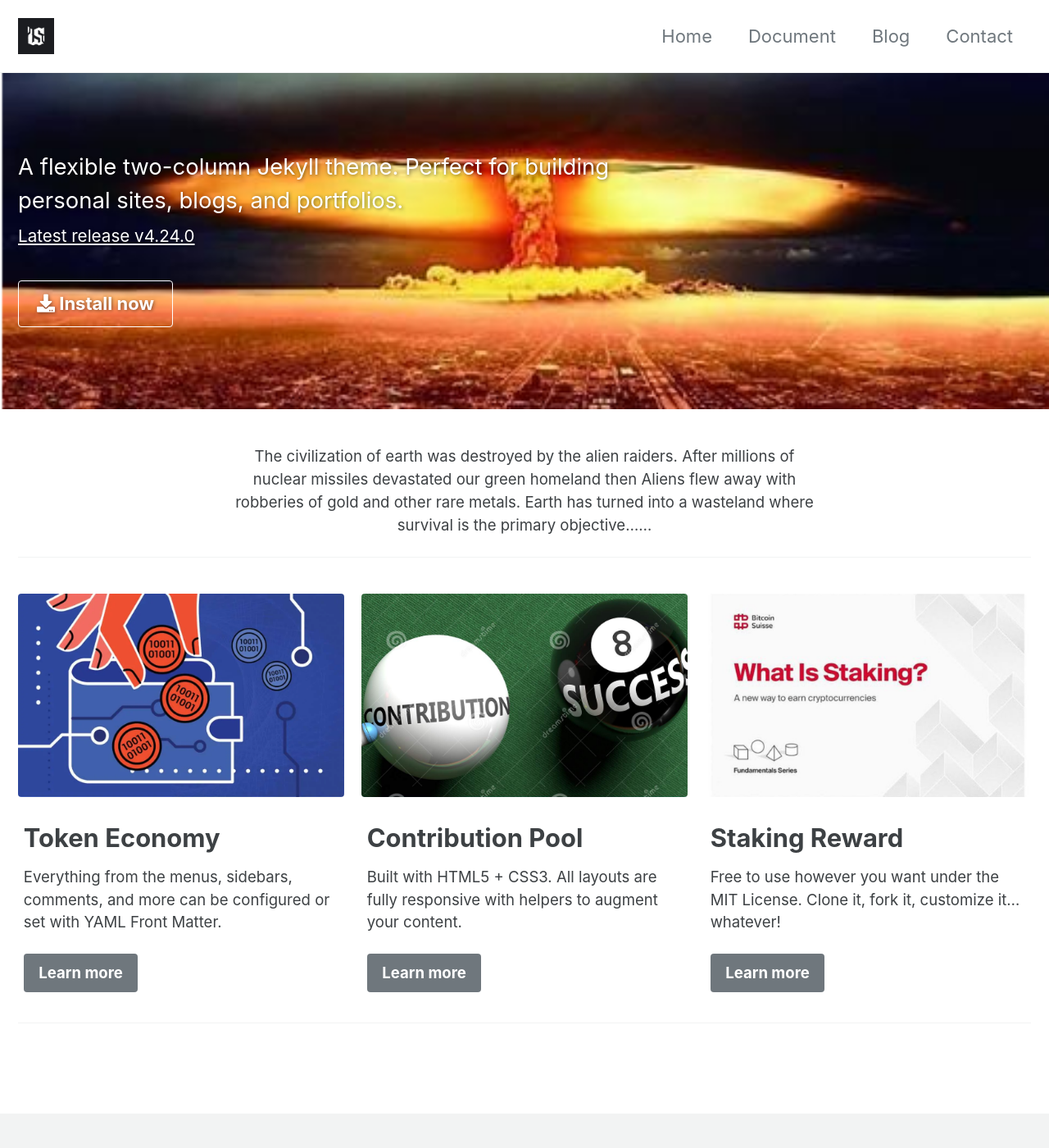
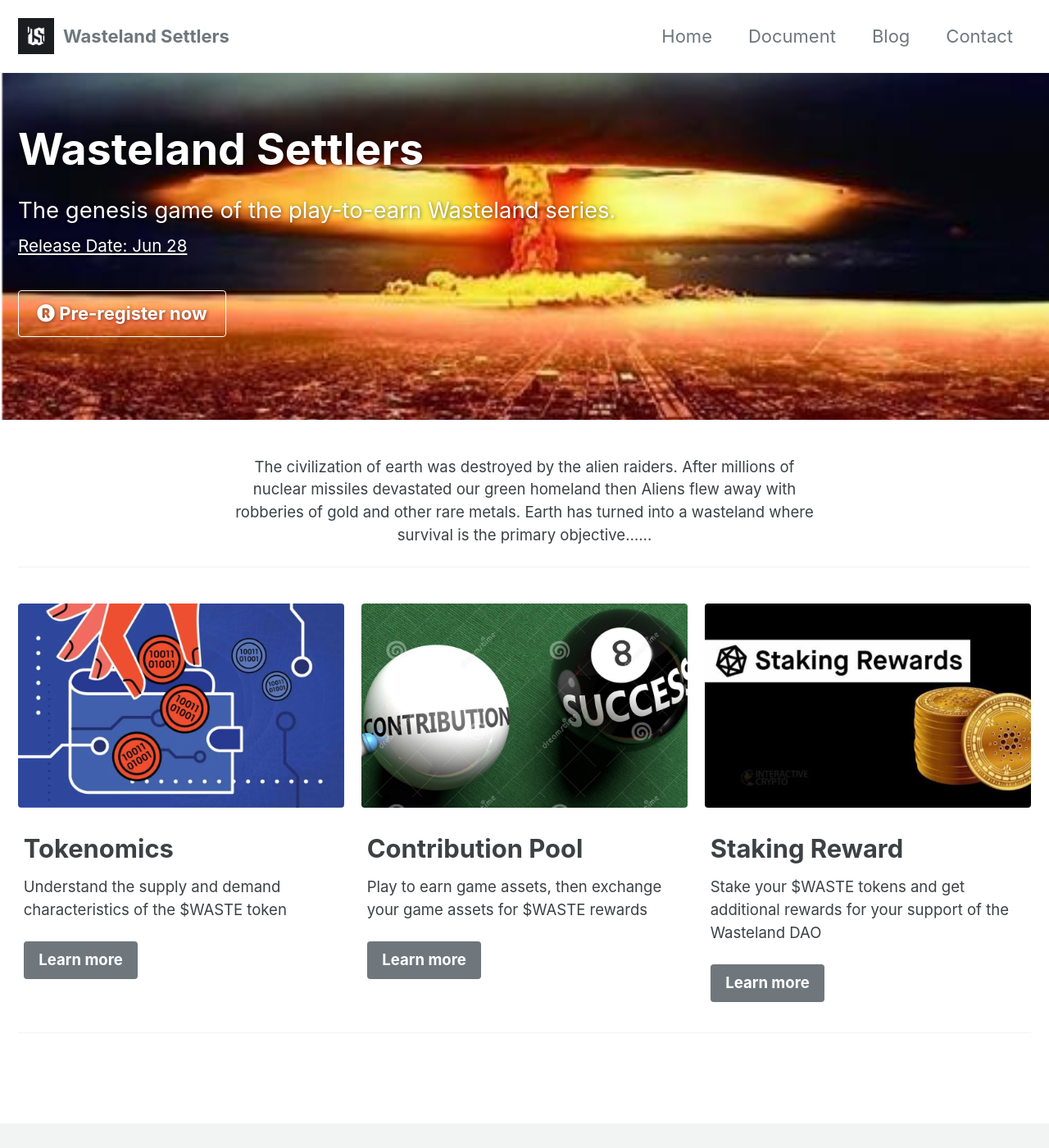
Before and after one commit to wastelanddao/wastelanddao.github.io, a Jekyll site: the page built from _pages/home.md, in a window 1280 px wide and 1400 px high. Shown: the whole window at 82% size. Built offline with Jekyll 4.4.1, drawn with Linux system fonts in a browser that asks for light colours; cached includes are drawn as plain includes; some of the changed text lies outside the part shown.

Commit message:
feat:Modify the content of the homepage

```diff
--- a/_config.yml
+++ b/_config.yml
@@ -16,7 +16,7 @@ minimal_mistakes_skin: "default" # "air", "aqua", "contrast", "dark", "dirt", "n
 
 # Site Settings
 locale: "en-US"
-# title                    : "Site Titles"
+title: "Wasteland Settlers"
 # title_separator          : "-"
 subtitle: # site tagline that appears below site title in masthead
 # name                     : "Your Names"
--- a/_data/navigation.yml
+++ b/_data/navigation.yml
@@ -7,4 +7,4 @@ main:
   - title: "Blog"
     url: /
   - title: "Contact"
-    url: /
+    url: https://forms.gle/fvZSLWvRqwnR9wFbA
--- a/_includes/footer.html
+++ b/_includes/footer.html
@@ -1,21 +1,30 @@
 <div class="page__footer-follow">
   <ul class="social-icons">
     {% if site.data.ui-text[site.locale].follow_label %}
-      <li><strong>{{ site.data.ui-text[site.locale].follow_label }}</strong></li>
-    {% endif %}
-
-    {% if site.footer.links %}
-      {% for link in site.footer.links %}
-        {% if link.label and link.url %}
-          <li><a href="{{ link.url }}" rel="nofollow noopener noreferrer"><i class="{{ link.icon | default: 'fas fa-link' }}" aria-hidden="true"></i> {{ link.label }}</a></li>
-        {% endif %}
-      {% endfor %}
-    {% endif %}
-
-    {% unless site.atom_feed.hide %}
-      <li><a href="{% if site.atom_feed.path %}{{ site.atom_feed.path }}{% else %}{{ '/feed.xml' | relative_url }}{% endif %}"><i class="fas fa-fw fa-rss-square" aria-hidden="true"></i> {{ site.data.ui-text[site.locale].feed_label | default: "Feed" }}</a></li>
+    <li><strong>{{ site.data.ui-text[site.locale].follow_label }}</strong></li>
+    {% endif %} {% if site.footer.links %} {% for link in site.footer.links %}
+    {% if link.label and link.url %}
+    <li>
+      <a href="{{ link.url }}" rel="nofollow noopener noreferrer"
+        ><i
+          class="{{ link.icon | default: 'fas fa-link' }}"
+          aria-hidden="true"
+        ></i>
+        {{ link.label }}</a
+      >
+    </li>
+    {% endif %} {% endfor %} {% endif %} {% unless site.atom_feed.hide %}
+    <li>
+      <a
+        href="{% if site.atom_feed.path %}{{ site.atom_feed.path }}{% else %}{{ '/feed.xml' | relative_url }}{% endif %}"
+        ><i class="fas fa-fw fa-rss-square" aria-hidden="true"></i> {{
+        site.data.ui-text[site.locale].feed_label | default: "Feed" }}</a
+      >
+    </li>
     {% endunless %}
   </ul>
 </div>
 
-<div class="page__footer-copyright">&copy; {{ site.time | date: '%Y' }} {{ site.name | default: site.title }}. {{ site.data.ui-text[site.locale].powered_by | default: "Powered by" }} <a href="https://jekyllrb.com" rel="nofollow">Jekyll</a> &amp; <a href="https://mademistakes.com/work/minimal-mistakes-jekyll-theme/" rel="nofollow">Minimal Mistakes</a>.</div>
+<div class="page__footer-copyright">
+  &copy; {{ site.time | date: '%Y' }} {{ site.name | default: site.title }}.
+</div>
--- a/_pages/home.md
+++ b/_pages/home.md
@@ -6,32 +6,32 @@ header:
   overlay_color: "#5e616c"
   overlay_image: /assets/images/background.png
   actions:
-    - label: "<i class='fas fa-download'></i> Install now"
-      url: "/docs/quick-start-guide/"
+    - label: "<i class='fa fa-solid fa-registered'></i> Pre-register now"
+      url: "https://forms.gle/fvZSLWvRqwnR9wFbA"
 excerpt: >
-  A flexible two-column Jekyll theme. Perfect for building personal sites, blogs, and portfolios.<br />
-  <small><a href="https://github.com/mmistakes/minimal-mistakes/releases/tag/4.24.0">Latest release v4.24.0</a></small>
+  The genesis game of the play-to-earn Wasteland series.<br />
+  <small><a href="">Release Date: Jun 28</a></small>
 intro:
   - excerpt: "The civilization of earth was destroyed by the alien raiders. After millions of nuclear missiles devastated our green homeland then Aliens flew away with robberies of gold and other rare metals. Earth has turned into a wasteland where survival is the primary objective……"
 feature_row:
   - image_path: /assets/images/tokenEconomy.png
-    alt: "Token Economy"
-    title: "Token Economy"
-    excerpt: "Everything from the menus, sidebars, comments, and more can be configured or set with YAML Front Matter."
+    alt: "Tokenomics"
+    title: "Tokenomics"
+    excerpt: "Understand the supply and demand characteristics of the $WASTE token"
     url: "/docs/configuration/"
     btn_class: "btn--primary"
     btn_label: "Learn more"
   - image_path: /assets/images/contributionPool.png
     alt: "Contribution Pool"
     title: "Contribution Pool"
-    excerpt: "Built with HTML5 + CSS3. All layouts are fully responsive with helpers to augment your content."
+    excerpt: "Play to earn game assets, then exchange your game assets for $WASTE rewards"
     url: "/docs/layouts/"
     btn_class: "btn--primary"
     btn_label: "Learn more"
   - image_path: /assets/images/stakingReward.png
     alt: "Staking Reward"
     title: "Staking Reward"
-    excerpt: "Free to use however you want under the MIT License. Clone it, fork it, customize it... whatever!"
+    excerpt: "Stake your $WASTE tokens and get additional rewards for your support of the Wasteland DAO"
     url: "/docs/license/"
     btn_class: "btn--primary"
     btn_label: "Learn more"
```
Also changed, not shown: assets/images/stakingReward.png.
